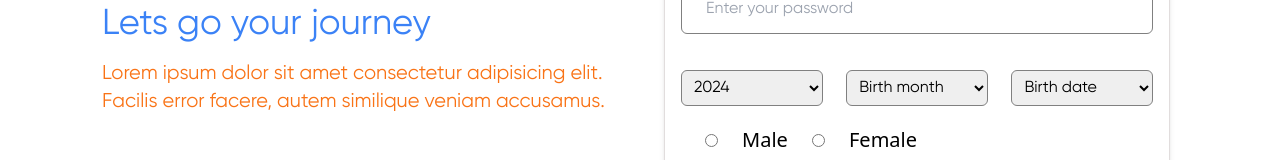
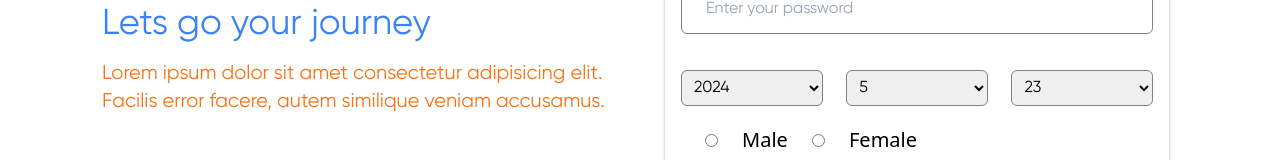
Before and after one commit to mnosumon/redux-authentication-pratice, a React (Vite) app: page / in a window 1280 px wide. Shown: the part 311-471 px from the top of the page. Built offline with nearby package versions, Linux system fonts and the light colour scheme.

Commit message:
Date of birth daynamic

```diff
--- a/src/components/registration/RegisterFrom.jsx
+++ b/src/components/registration/RegisterFrom.jsx
@@ -10,7 +10,7 @@ let initialState = {
     email: "",
     password: "",
     birthYear: new Date().getFullYear(),
-    birthMonth: new Date().getDate(),
+    birthMonth: new Date().getMonth() + 1,
     birthDate: new Date().getDate(),
     gender: "",
 }
@@ -28,7 +28,11 @@ const RegisterFrom = () => {
     let storeBirthYear = new Date().getFullYear()
     let years = Array.from(new Array(105), (val, index)=> storeBirthYear - index)
     let month = Array.from(new Array(12), (val, index)=> 1 + index)
-    console.log(years);
+    let day = ()=>{
+        return new Date(formik.values.birthYear, formik.values.birthMonth, 0).getDate()
+    }
+    let dates = Array.from(new Array(day()),(val, index)=> 1 + index)
+
 
 
     // let years = Array.from(new Array(105),
@@ -84,9 +88,11 @@ const RegisterFrom = () => {
                     </select>
                     <select onChange={formik.handleChange} autoComplete='off' onBlur={formik.handleBlur} value={formik.values.birthDate}  name="birthDate"  className='border rounded-md border-lineColor w-[30%] outline-none p-2'>
                         <option>Birth date</option>
-                        <option>255</option>
-                        <option>258</option>
-                        <option>256</option>
+                        {
+                            dates.map((item, index)=>(
+                                <option key={index}>{item}</option>
+                            ))
+                        }
                     </select>
                 </div>
                 <div>
```
